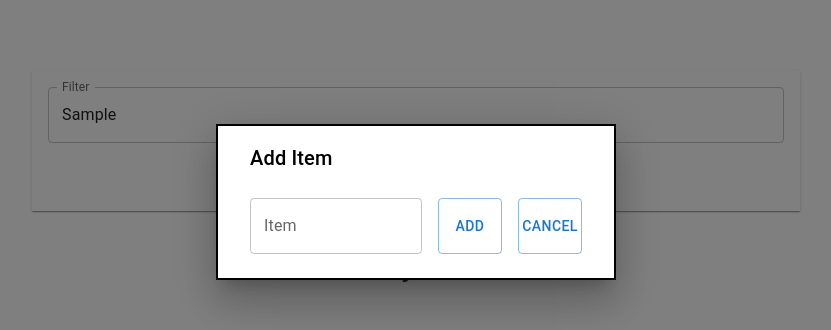
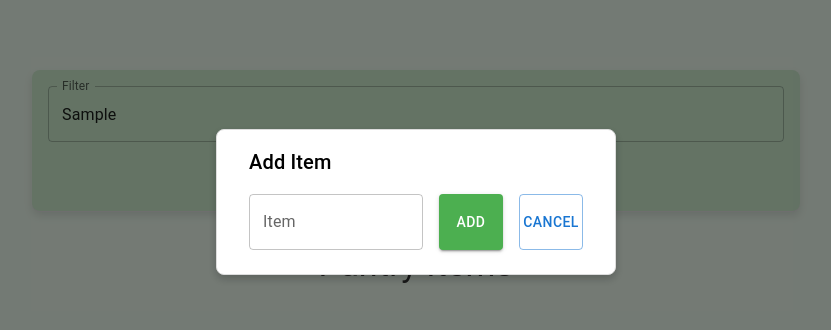
Before and after one commit to ereizas/web-pantry, a Next.js app: page / in a window 1280 px wide. Both pictures are taken after typing "Sample" into the empty fields and a click on the button "ADD NEW ITEM". Shown: the part 198-528 px from the top of the page, without its empty margins (224-1055 px from the left). Built offline with nearby package versions, Linux system fonts and the light colour scheme; no server answers; the database is empty.

Commit message:
Added colors

```diff
--- a/app/page.js
+++ b/app/page.js
@@ -3,24 +3,47 @@ import { Box, Stack, Typography, Button, Modal, TextField, Card, CardContent, Ca
 import { useEffect, useState } from 'react'
 import { firestore } from '@/firebase'
 import { collection, query, getDoc, getDocs, setDoc, doc, deleteDoc } from 'firebase/firestore'
-import AddIcon from '@mui/icons-material/Add';
+import AddIcon from '@mui/icons-material/Add'
 import RemoveIcon from '@mui/icons-material/Remove'
 
-const style = {
+const modalStyle = {
   position: 'absolute',
   top: '50%',
   left: '50%',
   transform: 'translate(-50%, -50%)',
   width: 400,
-  bgcolor: 'background.paper',
-  border: '2px solid #000',
-  boxShadow: 24,
+  bgcolor: '#fff',
+  border: '1px solid #ddd',
+  borderRadius: '8px',
+  boxShadow: '0px 4px 8px rgba(0, 0, 0, 0.2)',
   pt: 2,
   px: 4,
   pb: 3,
-  gap: 3,
   display: 'flex',
-  flexDirection: 'column'
+  flexDirection: 'column',
+  gap: 2
+};
+
+const headerStyle = {
+  backgroundColor: '#C8E6C9',
+  boxShadow: '0px 4px 8px rgba(0, 0, 0, 0.1)',
+  borderBottom: '1px solid #ddd',
+  padding: '16px',
+  borderRadius: '8px'
+};
+
+const cardStyle = {
+  borderRadius: '8px',
+  boxShadow: '0px 4px 8px rgba(0, 0, 0, 0.1)',
+  backgroundColor: '#FFF9C4'
+};
+
+const buttonStyle = {
+  backgroundColor: '#4CAF50',
+  color: '#fff',
+  '&:hover': {
+    backgroundColor: '#0056b3'
+  }
 };
 
 export default function Home() {
@@ -93,9 +116,10 @@ export default function Home() {
       flexDirection={'column'}
       alignItems={"center"}
       gap={2}
+      bgcolor="#E8F5E9"
     >
       <Modal open={open} onClose={handleClose}>
-        <Box sx={style}>
+        <Box sx={modalStyle}>
           <Typography id="item-adder" variant="h6" component="h2">
             Add Item
           </Typography>
@@ -107,7 +131,8 @@ export default function Home() {
               fullWidth
               value={itemName}
               onChange={(e) => setItemName(e.target.value)} />
-            <Button variant="outlined"
+            <Button variant="contained"
+              sx={buttonStyle}
               onClick={() => {
                 addItem(itemName.charAt(0).toUpperCase() + itemName.slice(1))
                 setItemName('')
@@ -125,7 +150,7 @@ export default function Home() {
           </Stack>
         </Box>
       </Modal>
-      <Box display={"flex"} flexDirection={"column"} width="60%" justifyContent={"space-between"} alignItems="center" gap={2} mb={2} position="sticky" top={0} bgcolor="white" zIndex={1} p={2} boxShadow={1}>
+      <Box display={"flex"} flexDirection={"column"} width="60%" justifyContent={"space-between"} alignItems="center" gap={2} mb={2} position="sticky" top={0} sx={headerStyle}>
         <TextField
           id="filter-field"
           label="Filter"
@@ -133,7 +158,7 @@ export default function Home() {
           fullWidth
           value={filter}
           onChange={(e) => setFilter(e.target.value)} />
-          <Button variant="contained" onClick={handleOpen}>Add New Item</Button>
+        <Button variant="contained" sx={buttonStyle} onClick={handleOpen}>Add New Item</Button>
       </Box>
       <Typography variant={'h4'} color={'#333'} textAlign={'center'} mb={2}>
         Pantry Items
@@ -141,7 +166,7 @@ export default function Home() {
       <Box width="80%" mt={2} maxHeight="60vh" overflow="auto">
         <Stack spacing={2}>
           {filteredPantry.map(({ name, count }) => (
-            <Card key={name} variant="outlined">
+            <Card key={name} sx={cardStyle} variant="outlined">
               <CardContent>
                 <Typography variant={'h5'} color={'#333'}>
                   {name.charAt(0).toUpperCase() + name.slice(1)}
@@ -152,10 +177,10 @@ export default function Home() {
               </CardContent>
               <CardActions>
                 <IconButton onClick={() => addItem(name)}>
-                  <AddIcon />
+                  <AddIcon color="primary" />
                 </IconButton>
                 <IconButton onClick={() => removeItem(name)}>
-                  <RemoveIcon />
+                  <RemoveIcon color="error" />
                 </IconButton>
               </CardActions>
             </Card>
```
